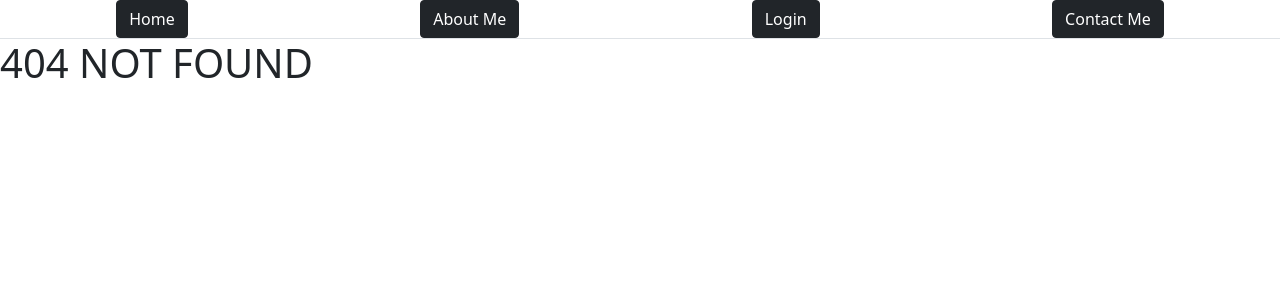
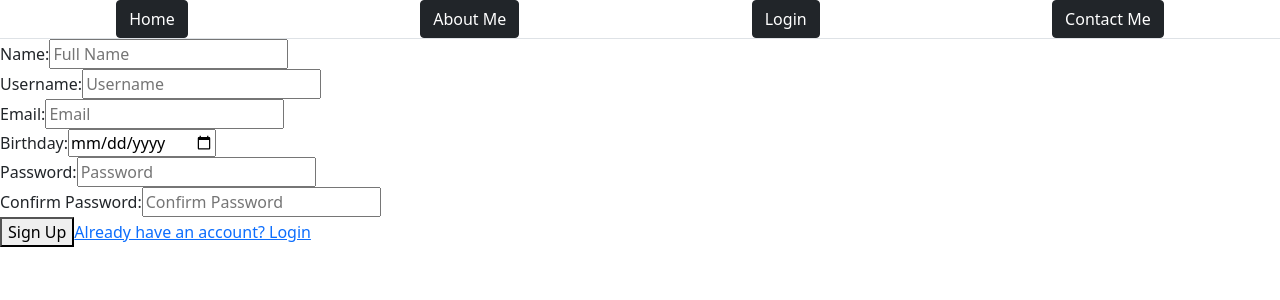
Before and after one commit to Momot1/resume, a React (Create React App) app: page /signup in a window 1280 px wide. Before the commit this address had no page. Shown: the top 300 px of the page. Built offline with nearby package versions, Linux system fonts and the light colour scheme.

Commit message:
Added login/signup forms

```diff
--- a/src/components/App.js
+++ b/src/components/App.js
@@ -5,6 +5,7 @@ import Home from "./Home"
 import About from "./About";
 import Login from "./Login";
 import Contact from "./Contact";
+import Signup from "./Signup";
 
 function App() {
   return (
@@ -16,6 +17,7 @@ function App() {
         <Route path="/about"><About /></Route>
         <Route path="/login"><Login /></Route>
         <Route path="/contact"><Contact /></Route>
+        <Route path="/signup"><Signup /></Route>
         <Route path="/"><h1>404 NOT FOUND</h1></Route>
       </Switch>
     </BrowserRouter>
--- a/src/components/Login.js
+++ b/src/components/Login.js
@@ -1,17 +1,21 @@
-import { useEffect } from "react"
+import { Link } from "react-router-dom"
 
 function Login(){
 
-    useEffect(() => {
-        fetch("https://markmomotbackend.herokuapp.com/birds")
-        .then(r => r.json())
-        .then(console.log)
-    }, [])
-
+    function onLogin(e){
+        e.preventDefault()
+    }
 
     return (
         <div>
-            <h1>Login</h1>
+            <form onSubmit={onLogin}>
+                <label>Username: </label>
+                <input type="text" /><br/>
+                <label>Password: </label>
+                <input type="password" />
+                <button type="submit" >Login</button>
+                <Link to="/signup">Don't have an account? Sign Up</Link>
+            </form>
         </div>
     )
 }
--- /dev/null
+++ b/src/components/Signup.js
@@ -0,0 +1,31 @@
+import { Link } from "react-router-dom"
+
+function Signup(){
+    function onSignup(e){
+        e.preventDefault()
+    }
+
+
+    return (
+        <div>
+            <form onSubmit={onSignup}>
+                <label>Name: </label>
+                <input type="text" placeholder="Full Name"/><br/>
+                <label>Username: </label>
+                <input type="text" placeholder="Username"/><br/>
+                <label>Email: </label>
+                <input type="email" placeholder="Email"/><br/>
+                <label>Birthday: </label>
+                <input type="date" placeholder="Birthday"/><br/>
+                <label>Password: </label>
+                <input type="password" placeholder="Password"/><br/>
+                <label>Confirm Password: </label>
+                <input type="password" placeholder="Confirm Password"/><br/>
+                <button type="submit">Sign Up</button>
+                <Link to="/login">Already have an account? Login</Link>
+            </form>
+        </div>
+    )
+}
+
+export default Signup
```
